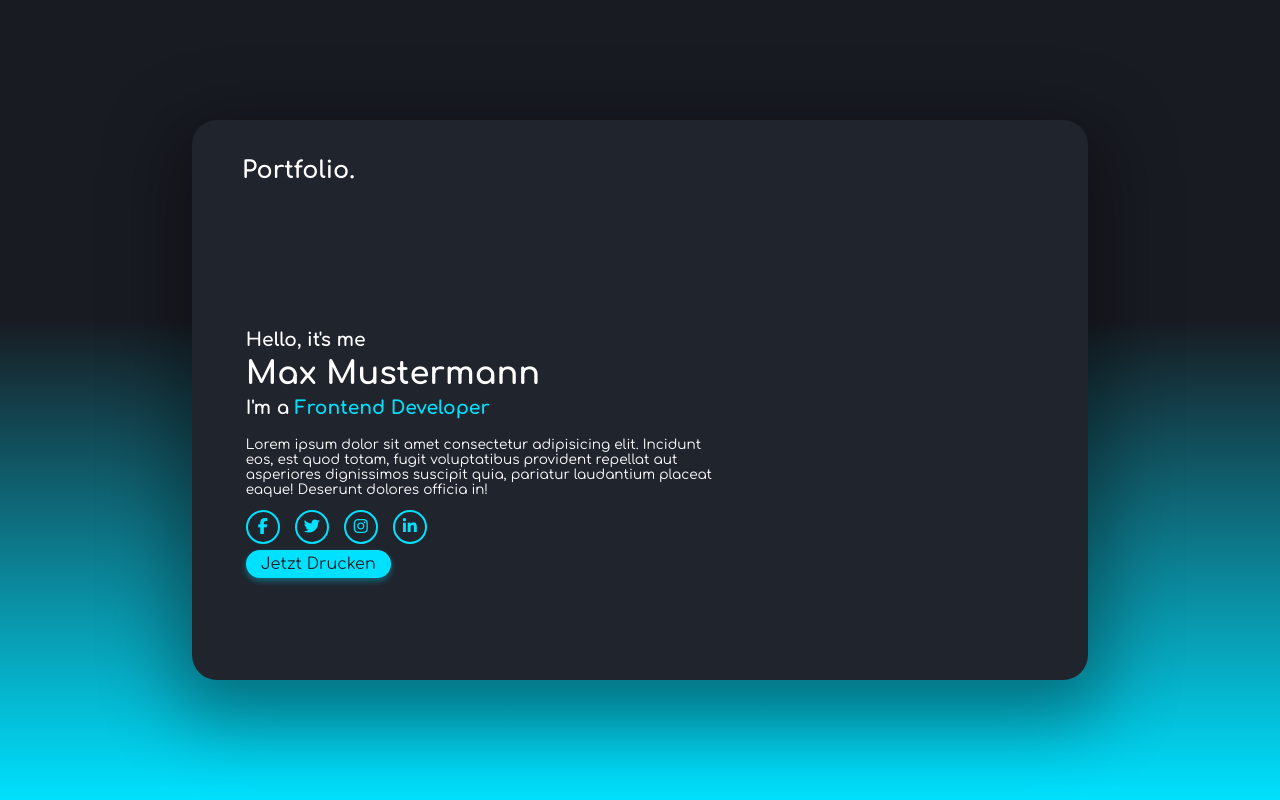
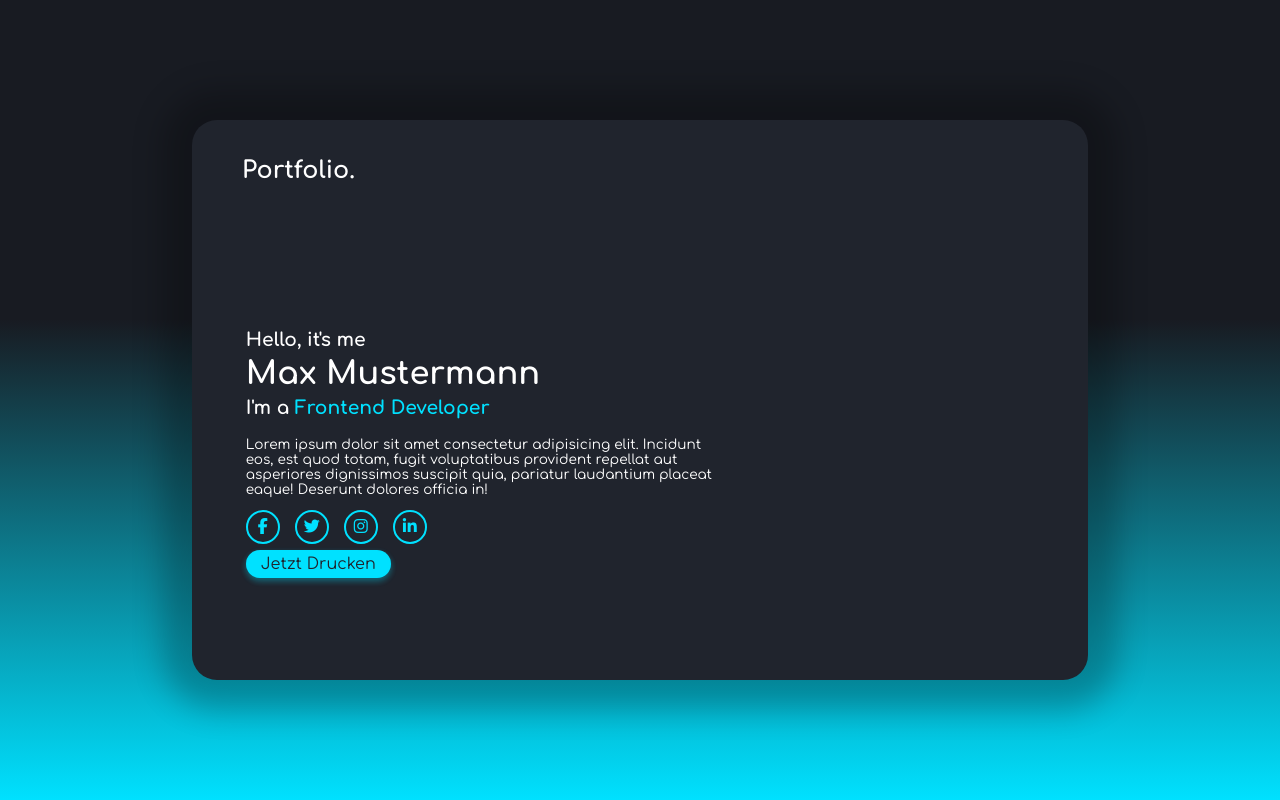
Before and after one commit to Robertwlt03/Gaming, a PHP site: page /portfolio.html in a window 1280 px wide. Run offline with PHP 8.4, Linux system fonts and the light colour scheme; some libraries are stand-ins or nearby versions.

Commit message:
design update

```diff
--- a/portfolio.css
+++ b/portfolio.css
@@ -23,7 +23,7 @@ html, body{
     height: 70vh;
     background-color: #20242d;
     border-radius: 25px;
-    box-shadow: rgba(0, 0, 0, 0.349) 0px 22px 70px 20px;
+    box-shadow: rgba(0, 0, 0, 0.24) 0px 0px 30px 30px;
 
     display: grid;
     grid-template-rows: 100px auto;
@@ -96,6 +96,7 @@ html, body{
 
 .card-main-content:nth-of-type(6):hover{
     transform: scale(105%);
+    box-shadow: rgba(0, 225, 255, 0.16) 0px 0px 6px 3px, rgb(0, 225, 255, 0.24) 0px 0px 6px 3px;
     transition: 0.1s ease-in;
 }
 
```
